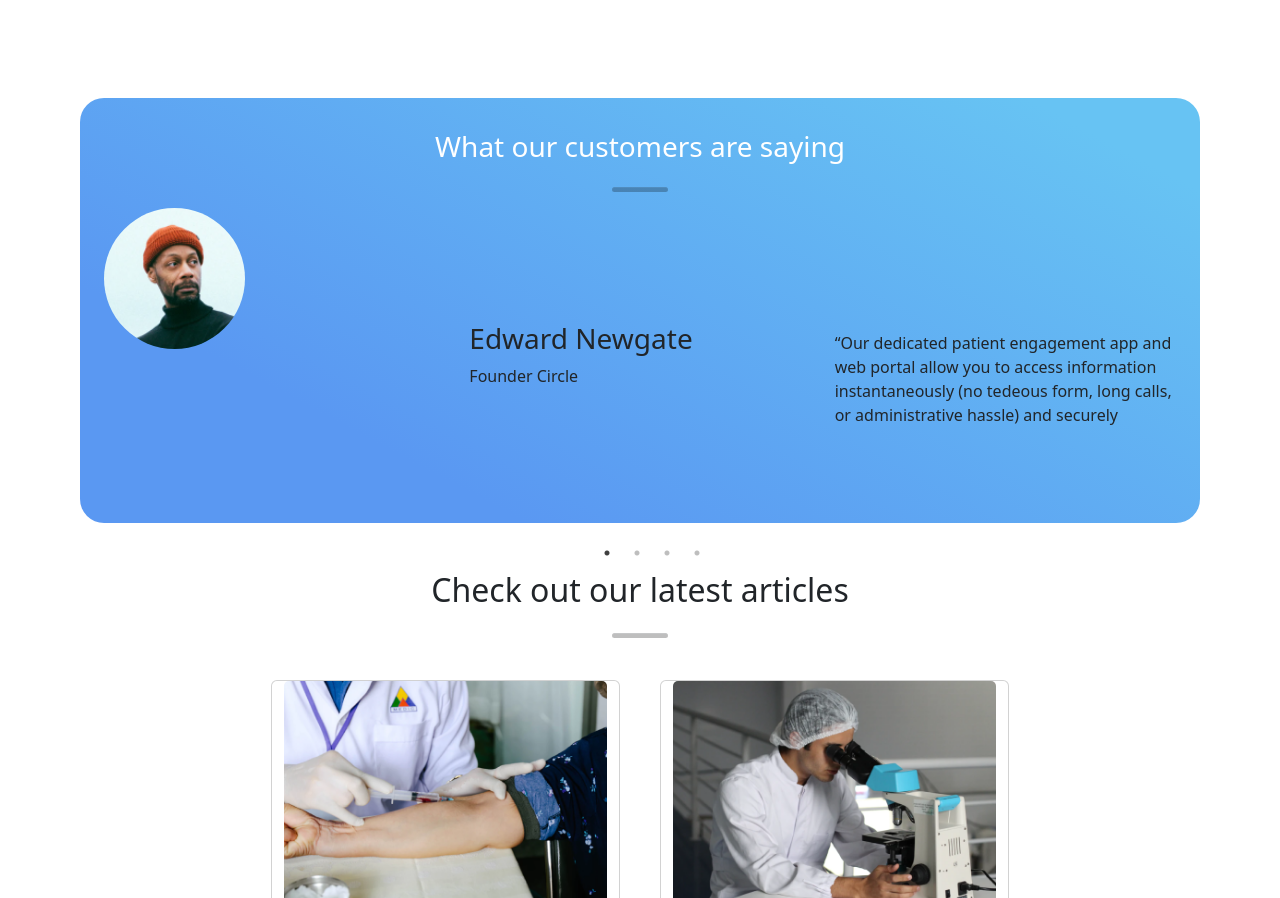
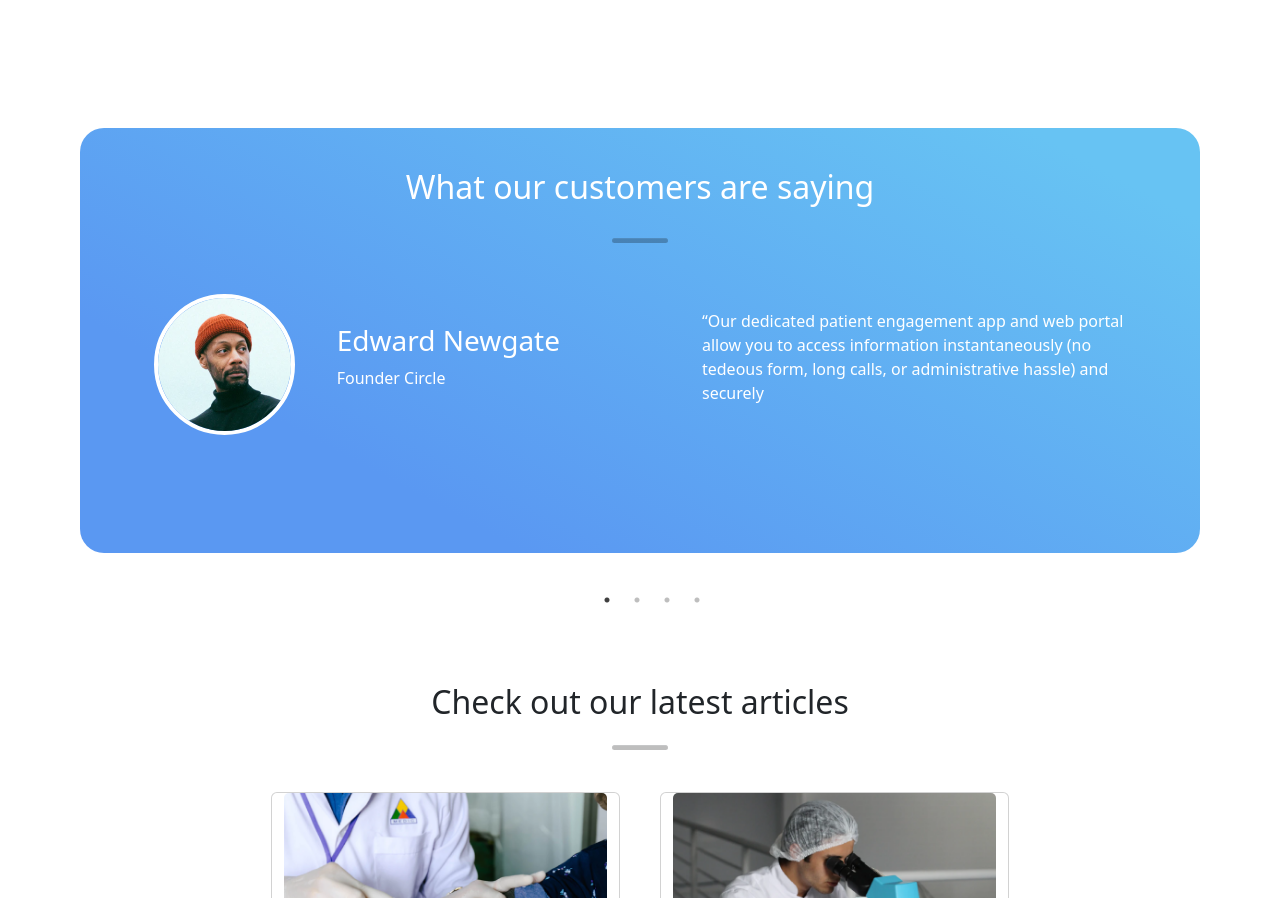
Before and after one commit to digimori/reactTrafalgar, a React (Vite) app in the folder vite-project/: page / in a window 1280 px wide. Shown: the part 3134-4032 px from the top of the page. Built offline with nearby package versions, Linux system fonts and the light colour scheme; grey boxes are pictures that could not be loaded; the HTML template or start-up script is replaced by a standard one.

Commit message:
Additional styling added to Testimonials component.

```diff
--- a/vite-project/src/components/Testimonials/Carousel.jsx
+++ b/vite-project/src/components/Testimonials/Carousel.jsx
@@ -6,16 +6,16 @@ import Col from "react-bootstrap/Col";
 
 const Carousel = ({ icon, person, personTitle, review }) => {
   return (
-    <Container>
-      <Row className="align-items-baseline">
-        <Col style={{}}>
+    <Container style={{ margin: "35px 50px" }}>
+      <Row className="d-flex align-items-center">
+        <Col className="col-md-2">
           <img src={icon} className="review__circle" />
         </Col>
-        <Col>
+        <Col className="col-md-4 text-white">
           <h3>{person}</h3>
           <p>{personTitle}</p>
         </Col>
-        <Col>
+        <Col className="col-md-5 text-white">
           <p>{review}</p>
         </Col>
       </Row>
--- a/vite-project/src/components/Testimonials/Testimonials.css
+++ b/vite-project/src/components/Testimonials/Testimonials.css
@@ -3,17 +3,19 @@
   height: 425px;
   border-radius: 24px;
   background: linear-gradient(208deg, #67c3f3 9.05%, #5a98f2 76.74%);
+  margin: 130px auto;
 }
 
 .review__circle {
   height: 141px;
   width: 141px;
+  border: 4px solid #ffffff;
   border-radius: 50%;
 }
 
 ul.slick-dots {
   position: absolute;
-  bottom: -120px;
+  bottom: -140px;
   display: block;
 }
 
--- a/vite-project/src/components/Testimonials/Testimonials.jsx
+++ b/vite-project/src/components/Testimonials/Testimonials.jsx
@@ -22,8 +22,8 @@ const Testimonials = () => {
 
   return (
     <Container className="testimonial__container pt-3">
-      <Row className="text-center text-white my-3">
-        <h3>What our customers are saying</h3>
+      <Row className="text-center text-white my-4">
+        <h2 className="">What our customers are saying</h2>
       </Row>
       <Row className="justify-content-center">
         <Separator
```
